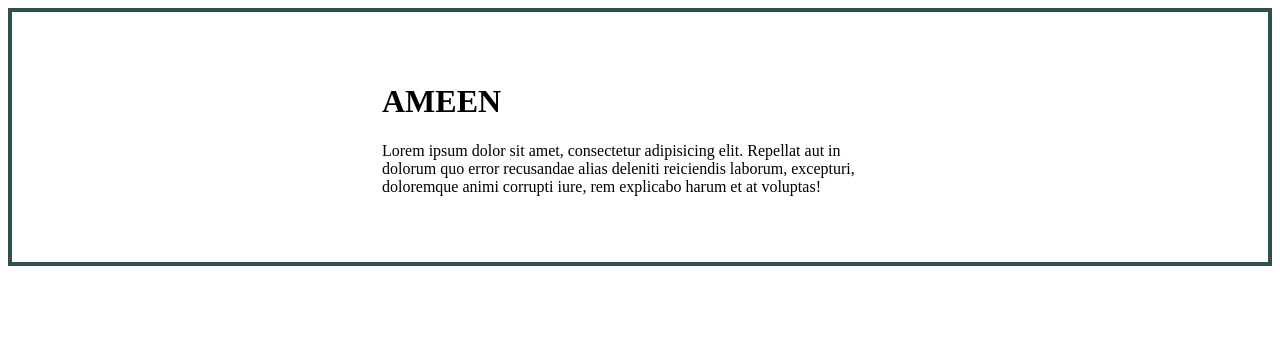
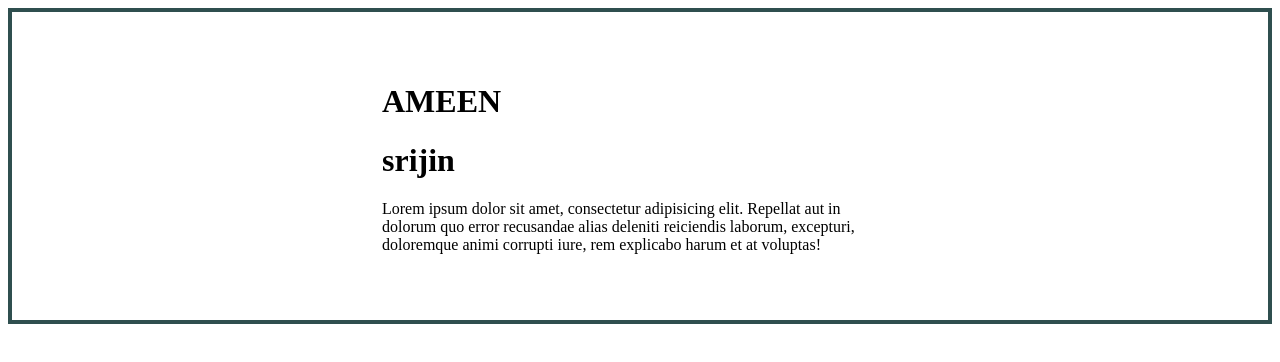
Before and after one commit to ameen-git9/demo, a plain HTML site: page index.html in a window 1280 px wide. Drawn offline with Linux system fonts and the light colour scheme.

Commit message:
modified

```diff
--- a/index.html
+++ b/index.html
@@ -14,6 +14,7 @@
 <body>
     <div>
         <h1>AMEEN</h1>
+        <h1>srijin</h1>
         <P>Lorem ipsum dolor sit amet, consectetur adipisicing elit. Repellat aut in dolorum quo error recusandae alias deleniti reiciendis laborum, excepturi, doloremque animi corrupti iure, rem explicabo harum et at voluptas!</P>
     </div>
 </body>
```
Also changed, not shown: git.txt.
